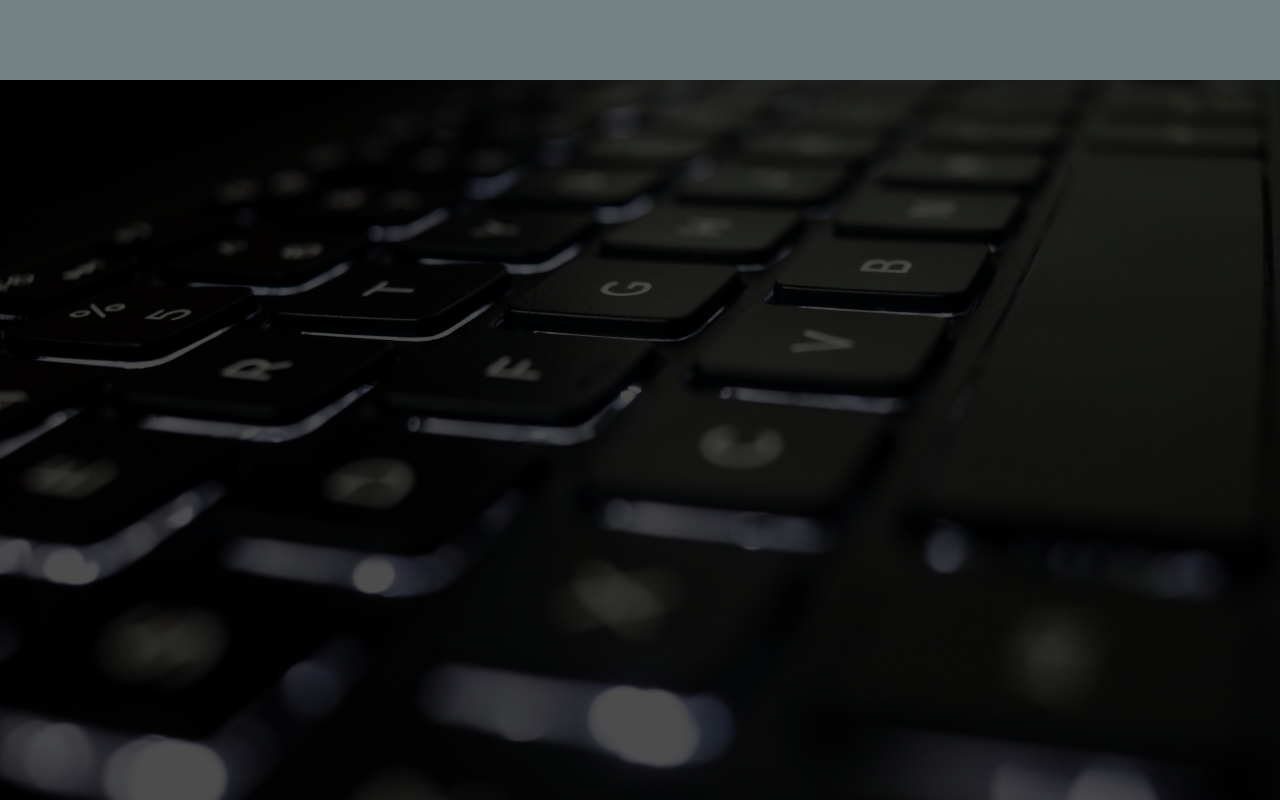
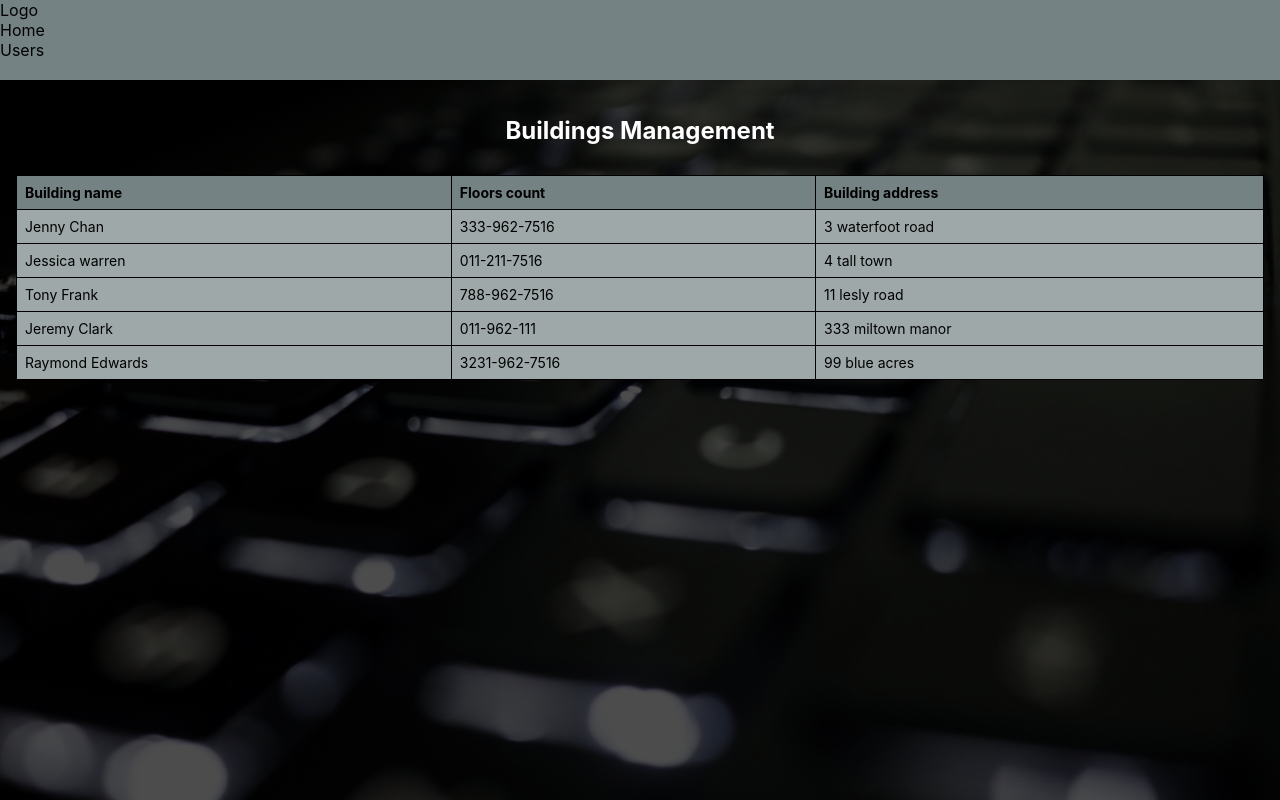
Before and after one commit to Catalinx99/assist-tech, a React (Create React App) app: page /BuildingManagement in a window 1280 px wide. Built offline with nearby package versions, Linux system fonts and the light colour scheme.

Commit message:
Created Buildings tabel

```diff
--- a/src/components/App/App.js
+++ b/src/components/App/App.js
@@ -1,4 +1,5 @@
 import { BrowserRouter as Router, Route, Switch } from 'react-router-dom';
+import BuildingManagement from '../BuildingManagement/BuildingManagement';
 import Header from '../Header/Header';
 import ForgotPsw from "../Login/ForgotPsw";
 import LogIn from "../Login/LogIn";
@@ -14,6 +15,7 @@ function App() {
           <div>
             <Header />
             <Route path="/usermanagement" component={UsersManagement} />
+            <Route path="/BuildingManagement" component={BuildingManagement} />
           </div>
         </Switch>
       </div>
--- /dev/null
+++ b/src/components/BuildingManagement/BuildingManagement.js
@@ -0,0 +1,33 @@
+import { useState } from "react"
+import data from "../Users Management Page/MockData.json";
+import "../Users Management Page/UsersManagement.css";
+
+const BuildingManagement = () => {
+  const [buildings, setBuidings] = useState(data);
+  return (
+    <div className="appContainer">
+      <h2>Buildings Management</h2>
+      <table>
+        <thead>
+          <tr>
+            <th>Building name</th>
+            <th>Floors count</th>
+            <th>Building address</th>
+          </tr>
+        </thead>
+        <tbody>
+          {buildings.map((building, index) =>
+            <tr key={index}>
+              <td>{building.fullName}</td>
+              <td> {building.phoneNumber} </td>
+              <td>{building.address}</td>
+            </tr>
+          )}
+        </tbody>
+      </table>
+
+    </div>
+  )
+}
+
+export default BuildingManagement
--- a/src/components/Header/Header.js
+++ b/src/components/Header/Header.js
@@ -1,8 +1,12 @@
+import { useEffect, useState } from "react";
 import "./HeaderCss.css";
 
 const Header = () => {
+  const [userRole, setUserRole] = useState('employee');
+  const [headerTabs, setHeaderTabs] = useState([]);
+
   const headerNavbar = {
-    Administrator: [
+    admin: [
       {
         name: 'Management',
         link: "/#"
@@ -29,7 +33,7 @@ const Header = () => {
         link: '/#'
       }
     ],
-    OfficeAdministrator: [
+    officeAdministrator: [
       {
         name: 'Office Status',
         link: '/#'
@@ -44,7 +48,7 @@ const Header = () => {
         link: '/#'
       }
     ],
-    Employee: [
+    employee: [
       {
         name: 'Office Status',
         link: '/#'
@@ -56,23 +60,41 @@ const Header = () => {
         link: '/#'
       }
     ]
+  }
 
-  }
-  var datarole = [
-    {
-      role: 'Administrator'
-    }, {
-      role: 'Ofice Administrator'
-    }, {
-      role: 'Employee'
-    }
-  ];
+  // useEffect(() => {
+  //   switch (userRole) {
+  //     case "admin":
+  //       return (
+  //         setHeaderTabs(headerNavbar.admin)
+  //       );
+  //     case "officeAdministrator":
+  //       return (
+  //         setHeaderTabs(headerNavbar.officeAdministrator)
+  //       );
+  //     case "employee":
+  //       return (
+  //         setHeaderTabs(headerNavbar.employee)
+  //       );
+  //     default:
+  //       return;
+  //   }
+  // });
+
   return (
     <div className="header">
-
-
+      <div className="logoPanel">Logo</div>
+      <div className="tabsPanel">
+        <div className="navStyle">Home</div>
+        <div className="navStyle">Users</div>
+        {/* {headerTabs.map((tab, index) => {
+          return (
+              <div key={index} className="navStyle">{tab.name}</div>
+          )
+        })} */}
+      </div>
     </div>
   )
 }
 
-export default Header
+export default Header;
--- a/src/components/Users Management Page/UsersManagement.css
+++ b/src/components/Users Management Page/UsersManagement.css
@@ -21,7 +21,7 @@ td {
   border: 1px solid #000000;
   text-align: left;
   padding: 8px;
-  font-size: 32px;
+  font-size: 14px;
 }
 
 th {
@@ -42,9 +42,6 @@ form td:last-child {
   justify-content: space-evenly;
 }
 
-form * {
-  font-size: 14px;
-}
 .addContact {
   justify-content: center;
 text-align: center;
```
Also changed, not shown: src/components/Building Management/BuildingManagement.js (deleted, +0 -11 lines).
